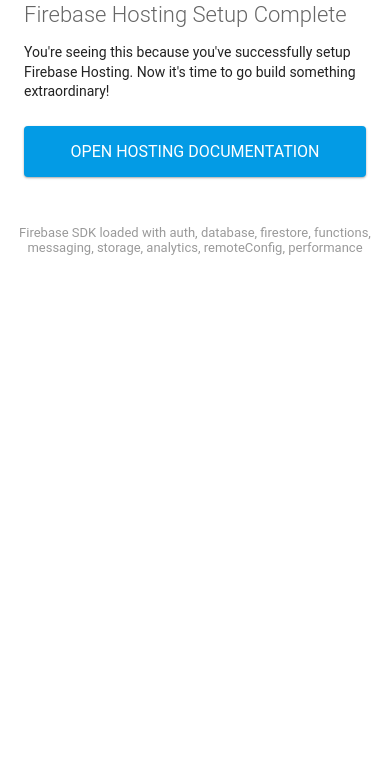
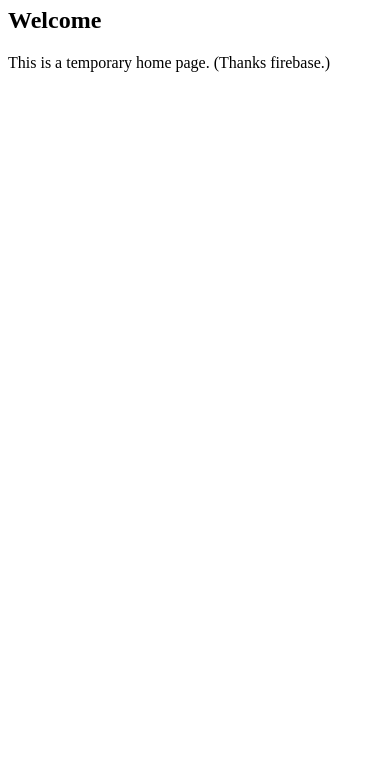
Before and after one commit to Daxxn/ElectrintoryServer, a website: page public/index.html in a window 390 px wide. Shown: the part 73-844 px from the top of the page. Drawn offline with Linux system fonts and the light colour scheme; some packages are replaced by stand-ins of ours.

Commit message:
Fix Firebase fuckup

```diff
--- a/public/index.html
+++ b/public/index.html
@@ -3,87 +3,11 @@
   <head>
     <meta charset="utf-8">
     <meta name="viewport" content="width=device-width, initial-scale=1">
-    <title>Welcome to Firebase Hosting</title>
-
-    <!-- update the version number as needed -->
-    <script defer src="/__/firebase/9.4.0/firebase-app-compat.js"></script>
-    <!-- include only the Firebase features as you need -->
-    <script defer src="/__/firebase/9.4.0/firebase-auth-compat.js"></script>
-    <script defer src="/__/firebase/9.4.0/firebase-database-compat.js"></script>
-    <script defer src="/__/firebase/9.4.0/firebase-firestore-compat.js"></script>
-    <script defer src="/__/firebase/9.4.0/firebase-functions-compat.js"></script>
-    <script defer src="/__/firebase/9.4.0/firebase-messaging-compat.js"></script>
-    <script defer src="/__/firebase/9.4.0/firebase-storage-compat.js"></script>
-    <script defer src="/__/firebase/9.4.0/firebase-analytics-compat.js"></script>
-    <script defer src="/__/firebase/9.4.0/firebase-remote-config-compat.js"></script>
-    <script defer src="/__/firebase/9.4.0/firebase-performance-compat.js"></script>
-    <!--
-      initialize the SDK after all desired features are loaded, set useEmulator to false
-      to avoid connecting the SDK to running emulators.
-    -->
-    <script defer src="/__/firebase/init.js?useEmulator=true"></script>
-
-    <style media="screen">
-      body { background: #ECEFF1; color: rgba(0,0,0,0.87); font-family: Roboto, Helvetica, Arial, sans-serif; margin: 0; padding: 0; }
-      #message { background: white; max-width: 360px; margin: 100px auto 16px; padding: 32px 24px; border-radius: 3px; }
-      #message h2 { color: #ffa100; font-weight: bold; font-size: 16px; margin: 0 0 8px; }
-      #message h1 { font-size: 22px; font-weight: 300; color: rgba(0,0,0,0.6); margin: 0 0 16px;}
-      #message p { line-height: 140%; margin: 16px 0 24px; font-size: 14px; }
-      #message a { display: block; text-align: center; background: #039be5; text-transform: uppercase; text-decoration: none; color: white; padding: 16px; border-radius: 4px; }
-      #message, #message a { box-shadow: 0 1px 3px rgba(0,0,0,0.12), 0 1px 2px rgba(0,0,0,0.24); }
-      #load { color: rgba(0,0,0,0.4); text-align: center; font-size: 13px; }
-      @media (max-width: 600px) {
-        body, #message { margin-top: 0; background: white; box-shadow: none; }
-        body { border-top: 16px solid #ffa100; }
-      }
-    </style>
+    <title>Electrintory API</title>
   </head>
   <body>
-    <div id="message">
-      <h2>Welcome</h2>
-      <h1>Firebase Hosting Setup Complete</h1>
-      <p>You're seeing this because you've successfully setup Firebase Hosting. Now it's time to go build something extraordinary!</p>
-      <a target="_blank" href="https://firebase.google.com/docs/hosting/">Open Hosting Documentation</a>
-    </div>
-    <p id="load">Firebase SDK Loading&hellip;</p>
-
-    <script>
-      document.addEventListener('DOMContentLoaded', function() {
-        const loadEl = document.querySelector('#load');
-        // // 🔥🔥🔥🔥🔥🔥🔥🔥🔥🔥🔥🔥🔥🔥🔥🔥🔥🔥🔥🔥🔥🔥🔥🔥🔥🔥🔥🔥🔥🔥🔥
-        // // The Firebase SDK is initialized and available here!
-        //
-        // firebase.auth().onAuthStateChanged(user => { });
-        // firebase.database().ref('/path/to/ref').on('value', snapshot => { });
-        // firebase.firestore().doc('/foo/bar').get().then(() => { });
-        // firebase.functions().httpsCallable('yourFunction')().then(() => { });
-        // firebase.messaging().requestPermission().then(() => { });
-        // firebase.storage().ref('/path/to/ref').getDownloadURL().then(() => { });
-        // firebase.analytics(); // call to activate
-        // firebase.analytics().logEvent('tutorial_completed');
-        // firebase.performance(); // call to activate
-        //
-        // // 🔥🔥🔥🔥🔥🔥🔥🔥🔥🔥🔥🔥🔥🔥🔥🔥🔥🔥🔥🔥🔥🔥🔥🔥🔥🔥🔥🔥🔥🔥🔥
-
-        try {
-          let app = firebase.app();
-          let features = [
-            'auth',
-            'database',
-            'firestore',
-            'functions',
-            'messaging',
-            'storage',
-            'analytics',
-            'remoteConfig',
-            'performance',
-          ].filter(feature => typeof app[feature] === 'function');
-          loadEl.textContent = `Firebase SDK loaded with ${features.join(', ')}`;
-        } catch (e) {
-          console.error(e);
-          loadEl.textContent = 'Error loading the Firebase SDK, check the console.';
-        }
-      });
-    </script>
+    <h1>Electrintory API</h1>
+    <h2>Welcome</h2>
+    <p>This is a temporary home page. (Thanks firebase.)</p>
   </body>
 </html>
```
Also changed, not shown: public/404.html (deleted, +0 -33 lines), firebase.json (deleted), 2 other files.
